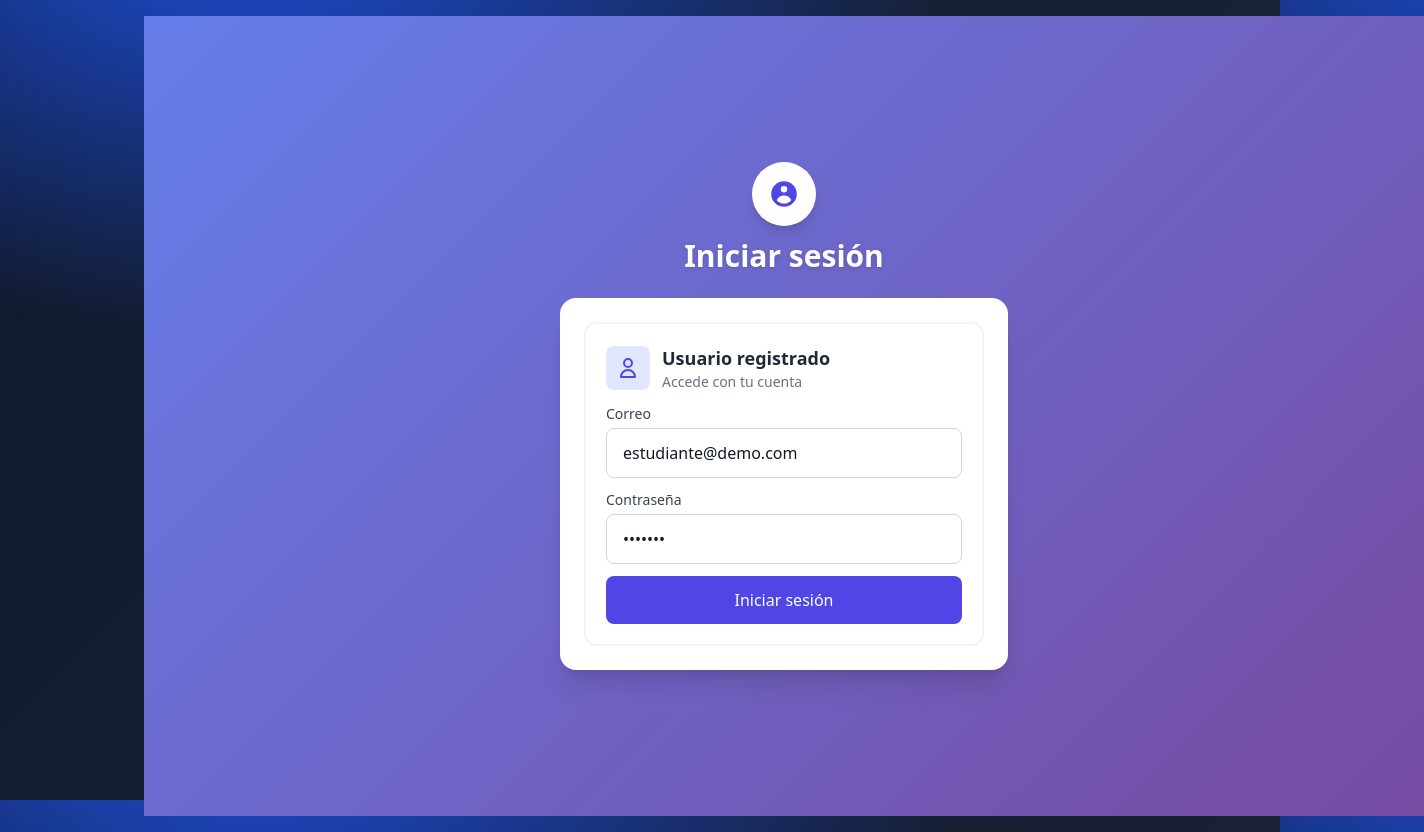
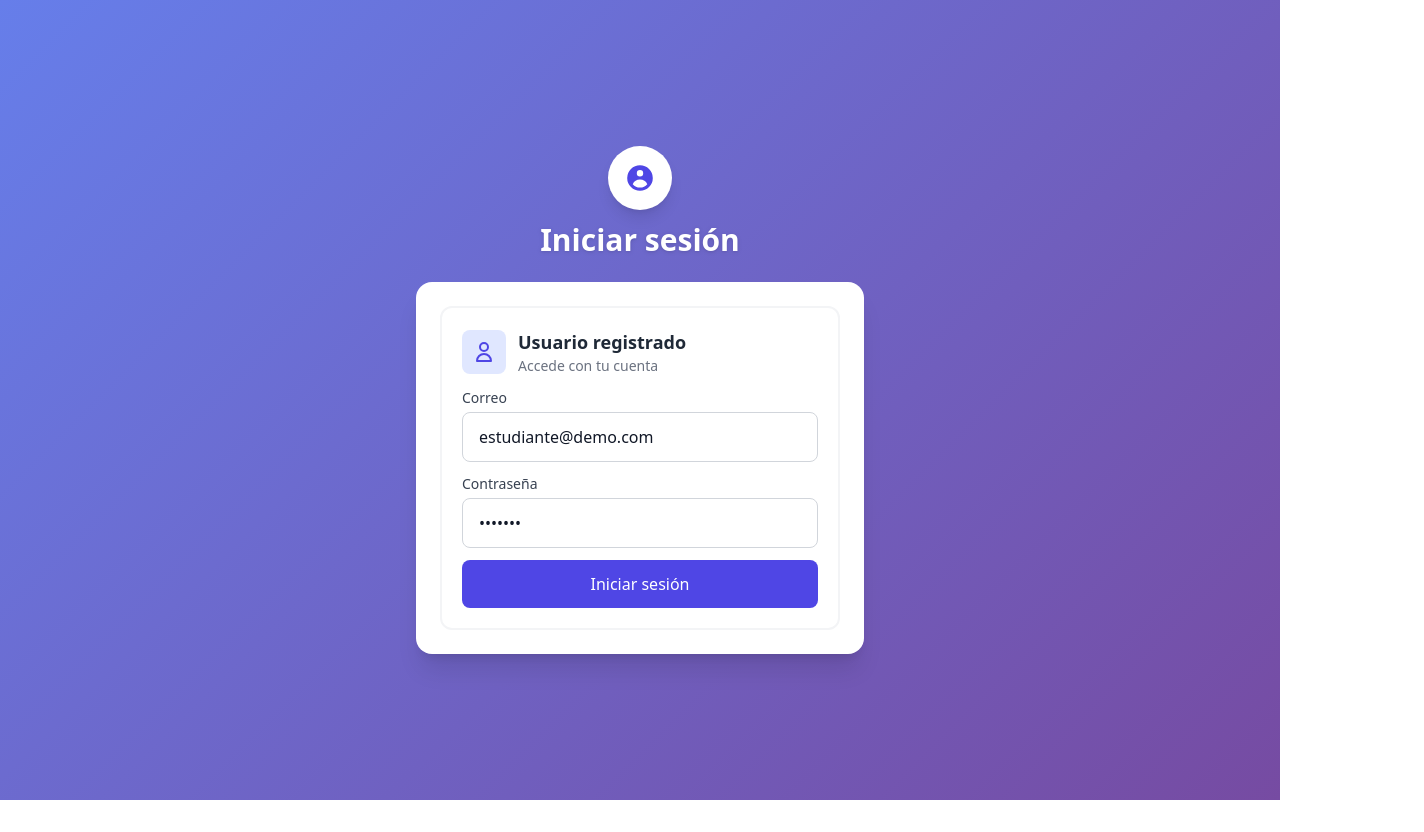
Before and after one commit to Diego558-coder/Maxwell_Play, a React app in the folder frontend/: page /login in a window 1280 px wide. Shown: the whole page, 1424 px wide, since content can reach past the window. After the commit the page ends 800 px from the top, so only its background shows below. Built offline with nearby package versions, Linux system fonts and the light colour scheme; the HTML template or start-up script is replaced by a standard one.

Commit message:
Ajuste de el frontend

```diff
--- a/frontend/src/App.tsx
+++ b/frontend/src/App.tsx
@@ -20,7 +20,8 @@ function App() {
 
 function Frame() {
   const { pathname } = useLocation();
-  const fullBleed = pathname.startsWith("/play/") || pathname === "/menu";
+  const fullBleed =
+    pathname.startsWith("/play/") || pathname === "/menu" || pathname === "/login";
 
   return (
     <div className="min-h-[100dvh] flex flex-col">
```
